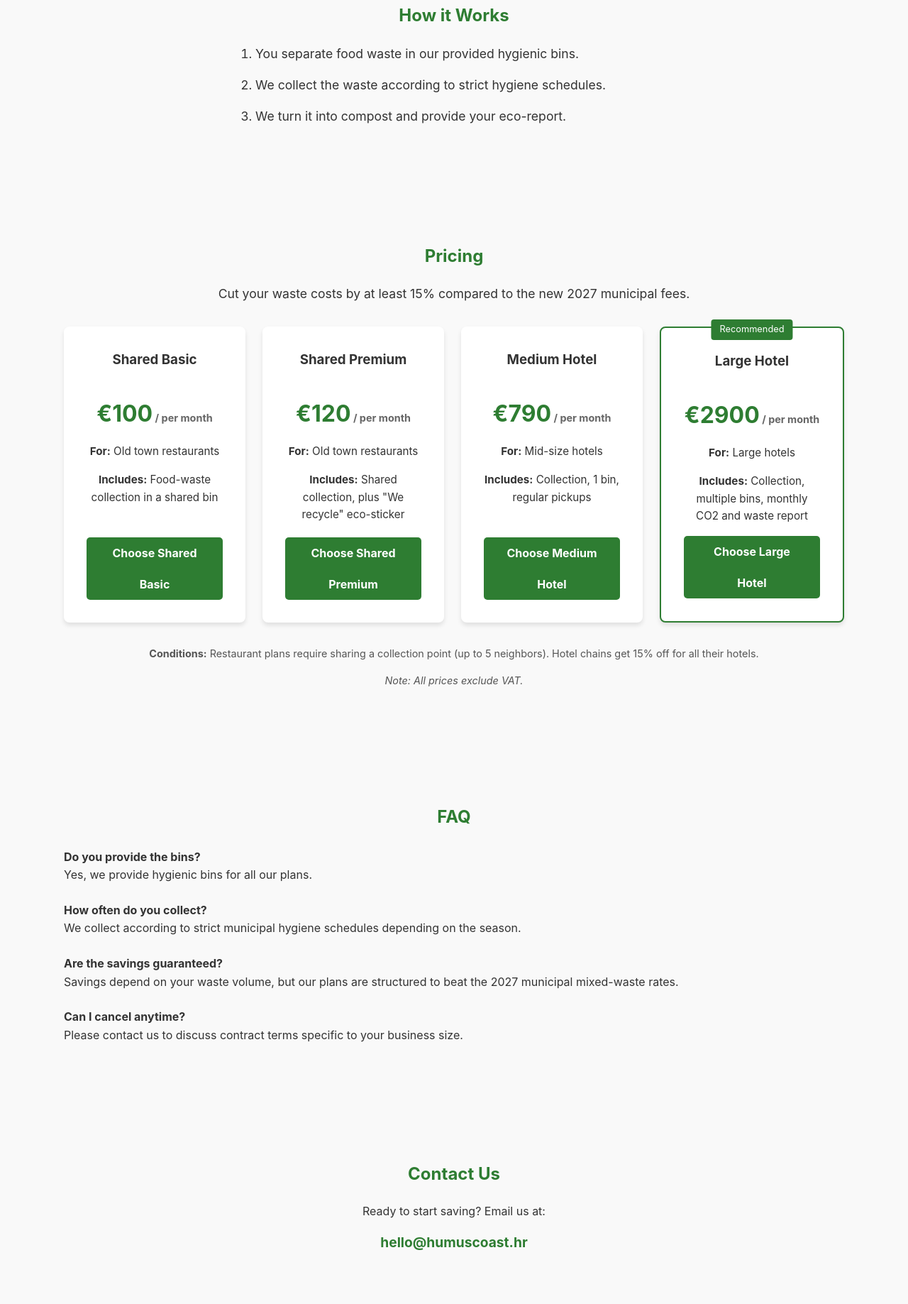
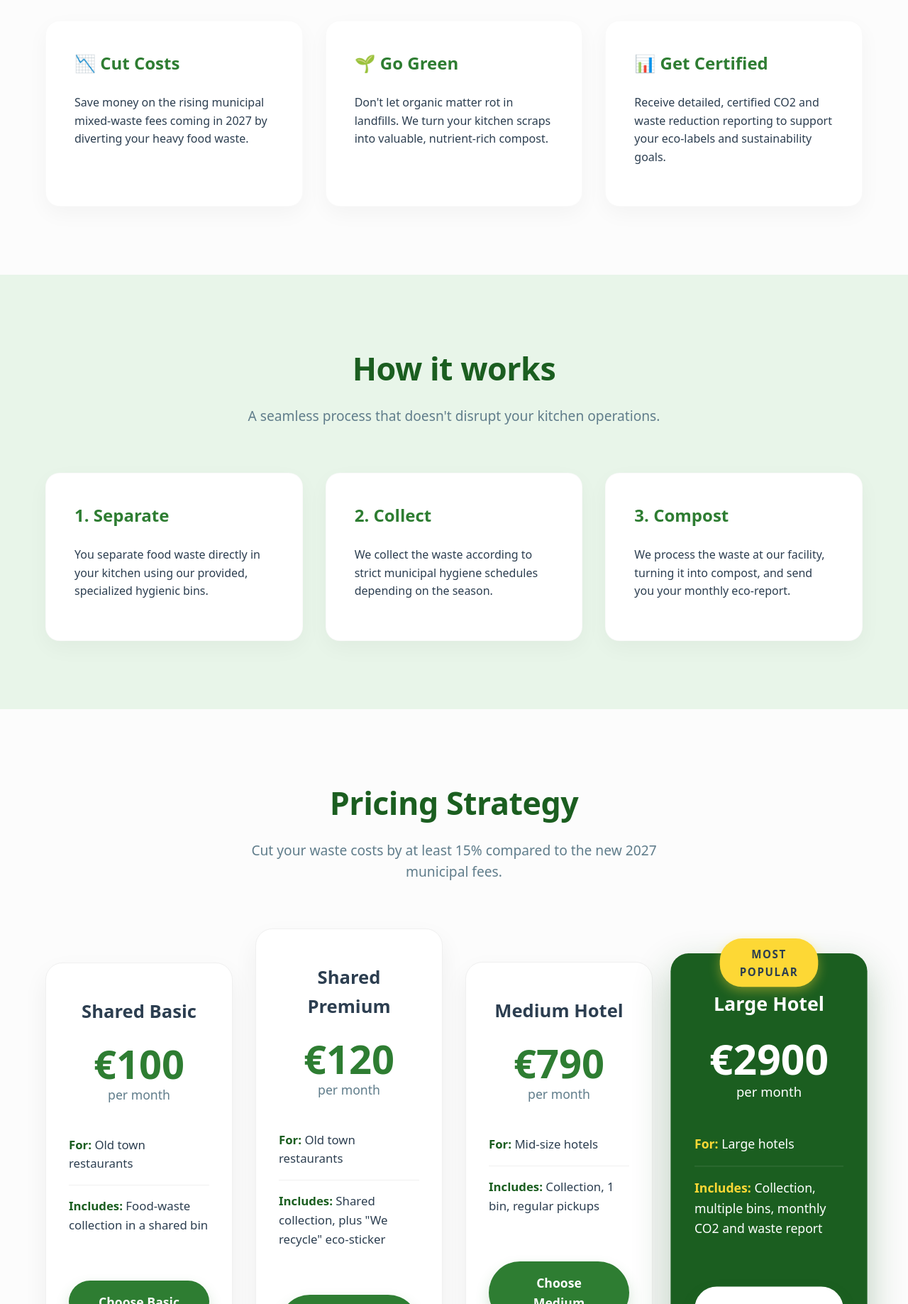
Before and after one commit to MarvinWolfN/pricing-project, a plain HTML site: page index.html in a window 1280 px wide. Shown: the part 963-2800 px from the top of the page at 71% size. Drawn offline with Linux system fonts and the light colour scheme.

Commit message:
Refactor styles and update content in index.html
Refactor CSS variables and improve layout styles for better responsiveness and aesthetics. Update content for clarity and conciseness.

```diff
--- a/index.html
+++ b/index.html
@@ -6,174 +6,167 @@
     <title>Humus Coast - Food Waste Collection</title>
     <style>
         :root {
-            --brand-color: #2E7D32;
-            --brand-color-dark: #1B5E20;
-            --text-color: #333;
-            --bg-color: #f9f9f9;
+            --brand-main: #2E7D32;
+            --brand-dark: #1B5E20;
+            --brand-light: #e8f5e9;
+            --brand-accent: #fdd835;
+            --text-dark: #2c3e50;
+            --text-light: #607d8b;
+            --bg-offwhite: #fcfcfc;
         }
+
         body {
-            font-family: -apple-system, BlinkMacSystemFont, 'Segoe UI', Roboto, Helvetica, Arial, sans-serif;
-            line-height: 1.6;
-            color: var(--text-color);
-            background-color: var(--bg-color);
+            font-family: system-ui, -apple-system, BlinkMacSystemFont, 'Segoe UI', Roboto, Helvetica, Arial, sans-serif;
             margin: 0;
             padding: 0;
+            color: var(--text-dark);
+            background-color: var(--bg-offwhite);
+            line-height: 1.6;
         }
+
+        /* Modern Sticky Header */
         header {
-            background: white;
-            padding: 1rem 2rem;
-            box-shadow: 0 2px 4px rgba(0,0,0,0.1);
             position: sticky;
             top: 0;
-            z-index: 100;
+            z-index: 1000;
+            background: rgba(255, 255, 255, 0.95);
+            backdrop-filter: blur(10px);
             display: flex;
             justify-content: space-between;
             align-items: center;
+            padding: 1.2rem 5%;
+            box-shadow: 0 4px 20px rgba(0,0,0,0.05);
         }
-        .logo {
-            font-size: 1.5rem;
-            font-weight: bold;
-            color: var(--brand-color);
+        .logo { font-size: 1.8rem; font-weight: 900; color: var(--brand-main); letter-spacing: -0.5px; }
+        nav a { text-decoration: none; color: var(--text-dark); margin-left: 2rem; font-weight: 600; transition: color 0.3s; }
+        nav a:hover { color: var(--brand-main); }
+
+        /* Powerful Hero Section */
+        .hero {
+            background: linear-gradient(135deg, var(--brand-dark) 0%, var(--brand-main) 100%);
+            color: white;
+            text-align: center;
+            padding: 10rem 2rem 8rem 2rem;
+            position: relative;
+            overflow: hidden;
         }
-        nav a {
-            margin-left: 1rem;
-            text-decoration: none;
-            color: var(--text-color);
-            font-weight: 500;
+        .hero::after {
+            content: ''; position: absolute; bottom: -50px; left: -10%; width: 120%; height: 100px;
+            background: var(--bg-offwhite);
+            transform: rotate(-3deg);
         }
-        section {
-            padding: 4rem 2rem;
-            max-width: 1100px;
-            margin: 0 auto;
-        }
-        h1, h2 {
-            color: var(--brand-color);
-            text-align: center;
-        }
-        .hero {
-            text-align: center;
-            padding: 6rem 2rem;
-        }
-        .hero h1 {
-            font-size: 2.5rem;
-            margin-bottom: 1rem;
-        }
-        .hero p {
-            font-size: 1.2rem;
-            max-width: 800px;
-            margin: 0 auto 2rem;
-        }
+        .hero h1 { font-size: 4rem; font-weight: 900; margin: 0 0 1.5rem 0; line-height: 1.1; letter-spacing: -1px; }
+        .hero p { font-size: 1.4rem; max-width: 700px; margin: 0 auto 3rem auto; opacity: 0.9; }
+
+        /* Buttons */
         .btn {
             display: inline-block;
-            background-color: var(--brand-color);
+            padding: 1rem 2.5rem;
+            border-radius: 50px;
+            text-decoration: none;
+            font-weight: 700;
+            font-size: 1.1rem;
+            transition: all 0.3s cubic-bezier(0.25, 0.8, 0.25, 1);
+            background: var(--brand-main);
             color: white;
-            padding: 0.75rem 1.5rem;
-            text-decoration: none;
-            border-radius: 5px;
-            font-weight: bold;
-            min-height: 44px;
-            line-height: 44px;
-            padding: 0 1.5rem;
+            box-shadow: 0 10px 20px rgba(46,125,50,0.2);
+            border: none;
+            cursor: pointer;
         }
-        .btn:hover {
-            background-color: var(--brand-color-dark);
+        .hero .btn { background: white; color: var(--brand-dark); }
+        .hero .btn:hover { background: var(--brand-accent); transform: translateY(-5px); box-shadow: 0 15px 25px rgba(0,0,0,0.2); }
+        .btn:hover { background: var(--brand-dark); transform: translateY(-3px); box-shadow: 0 10px 25px rgba(46,125,50,0.3); }
+
+        /* Section Layouts */
+        .section-container { padding: 6rem 5%; max-width: 1200px; margin: 0 auto; }
+        .section-header { text-align: center; margin-bottom: 4rem; }
+        .section-header h2 { font-size: 2.8rem; color: var(--brand-dark); margin: 0 0 1rem 0; letter-spacing: -0.5px; }
+        .section-header p { font-size: 1.2rem; color: var(--text-light); max-width: 600px; margin: 0 auto; }
+
+        /* Grids for Features */
+        .grid-3 { display: grid; grid-template-columns: repeat(auto-fit, minmax(300px, 1fr)); gap: 2rem; }
+        .feature-card {
+            background: white;
+            padding: 2.5rem;
+            border-radius: 20px;
+            box-shadow: 0 10px 30px rgba(0,0,0,0.04);
+            border: 1px solid rgba(0,0,0,0.02);
+            transition: transform 0.3s;
         }
-        .benefits ul, .how-it-works ol {
-            max-width: 600px;
-            margin: 0 auto;
-            font-size: 1.1rem;
-        }
-        .benefits li, .how-it-works li {
-            margin-bottom: 1rem;
-        }
-        .pricing-cards {
-            display: flex;
-            justify-content: space-between;
-            gap: 1.5rem;
-            margin-top: 2rem;
-        }
+        .feature-card:hover { transform: translateY(-10px); }
+        .feature-card h3 { color: var(--brand-main); font-size: 1.5rem; margin-top: 0; }
+
+        /* Breaking the white background */
+        .bg-tint { background-color: var(--brand-light); }
+
+        /* Awesome Pricing Cards */
+        .pricing-grid { display: grid; grid-template-columns: repeat(auto-fit, minmax(260px, 1fr)); gap: 2rem; align-items: center; }
         .card {
             background: white;
-            padding: 2rem;
-            border-radius: 8px;
-            box-shadow: 0 4px 6px rgba(0,0,0,0.1);
-            flex: 1;
+            border-radius: 24px;
+            padding: 3rem 2rem;
             text-align: center;
+            box-shadow: 0 15px 35px rgba(0,0,0,0.06);
+            position: relative;
             display: flex;
             flex-direction: column;
+            border: 1px solid #f0f0f0;
+            transition: all 0.4s ease;
         }
-        .card h3 {
-            margin-top: 0;
-            color: var(--text-color);
+        .card:hover { transform: translateY(-15px); border-color: var(--brand-main); box-shadow: 0 20px 40px rgba(46,125,50,0.15); }
+        .card h3 { font-size: 1.6rem; margin: 0 0 0.5rem 0; color: var(--text-dark); }
+        .price { font-size: 3.5rem; font-weight: 900; color: var(--brand-main); margin: 1rem 0 2rem 0; line-height: 1; }
+        .price .unit { font-size: 1.1rem; font-weight: 500; color: var(--text-light); display: block; margin-top: 0.5rem; }
+        .details { text-align: left; margin-bottom: 3rem; flex-grow: 1; }
+        .details div { padding: 1rem 0; border-bottom: 1px solid #f0f0f0; font-size: 1.05rem; }
+        .details div strong { color: var(--brand-dark); }
+        .details div:last-child { border-bottom: none; }
+
+        /* Recommended Card Highlight */
+        .card.recommended {
+            background: var(--brand-dark);
+            color: white;
+            transform: scale(1.05);
+            border: none;
+            box-shadow: 0 20px 50px rgba(27,94,32,0.3);
+            z-index: 2;
         }
-        .card.recommended {
-            border: 2px solid var(--brand-color);
-            position: relative;
+        .card.recommended:hover { transform: scale(1.05) translateY(-10px); }
+        .card.recommended h3, .card.recommended .price, .card.recommended .unit, .card.recommended .details div { color: white; border-color: rgba(255,255,255,0.1); }
+        .card.recommended .details div strong { color: var(--brand-accent); }
+        .badge {
+            background: var(--brand-accent); color: var(--text-dark); font-size: 0.9rem;
+            font-weight: 800; text-transform: uppercase; letter-spacing: 1.5px;
+            padding: 0.6rem 1.5rem; border-radius: 30px; position: absolute;
+            top: -20px; left: 50%; transform: translateX(-50%);
+            box-shadow: 0 5px 15px rgba(253,216,53,0.4);
         }
-        .card.recommended::before {
-            content: 'Recommended';
-            background: var(--brand-color);
-            color: white;
-            padding: 0.25rem 0.75rem;
-            border-radius: 4px;
-            font-size: 0.8rem;
-            position: absolute;
-            top: -12px;
-            left: 50%;
-            transform: translateX(-50%);
-        }
-        .price {
-            font-size: 2rem;
-            font-weight: bold;
-            color: var(--brand-color);
-            margin: 1rem 0;
-        }
-        .unit {
-            font-size: 0.9rem;
-            color: #666;
-        }
-        .target, .includes {
-            font-size: 0.95rem;
-            margin-bottom: 1rem;
-        }
-        .card .btn {
-            margin-top: auto;
-        }
-        .conditions {
-            text-align: center;
-            font-size: 0.9rem;
-            margin-top: 2rem;
-            color: #555;
-        }
-        .faq dt {
-            font-weight: bold;
-            margin-top: 1.5rem;
-        }
-        .faq dd {
-            margin-left: 0;
-            margin-bottom: 1rem;
-        }
-        .contact {
-            text-align: center;
-        }
-        footer {
-            text-align: center;
-            padding: 2rem;
-            background: #eee;
-            font-size: 0.9rem;
-            margin-top: 4rem;
-        }
-        @media (max-width: 768px) {
-            .pricing-cards {
-                flex-direction: column;
-            }
-            nav a {
-                display: block;
-                margin: 0.5rem 0;
-            }
-            header {
-                flex-direction: column;
-            }
+        .card.recommended .btn { background: white; color: var(--brand-dark); }
+        .card.recommended .btn:hover { background: var(--brand-light); }
+
+        .conditions-box { text-align: center; margin-top: 5rem; padding: 2.5rem; background: white; border-radius: 16px; font-size: 1rem; box-shadow: 0 5px 15px rgba(0,0,0,0.03); border: 1px solid #eee; }
+
+        /* FAQ */
+        .faq-grid { max-width: 800px; margin: 0 auto; }
+        .faq-item { background: white; border-radius: 16px; padding: 2rem; margin-bottom: 1.5rem; box-shadow: 0 5px 15px rgba(0,0,0,0.03); border: 1px solid #eee;}
+        .faq-item dt { font-weight: 800; font-size: 1.3rem; color: var(--brand-dark); margin-bottom: 0.8rem; }
+        .faq-item dd { margin: 0; color: var(--text-light); font-size: 1.1rem; line-height: 1.7; }
+
+        /* Big CTA Footer */
+        .cta-footer { background: var(--brand-main); margin-top: 6rem; padding: 6rem 2rem 2rem 2rem; text-align: center; color: white; border-top-left-radius: 60px; border-top-right-radius: 60px; }
+        .cta-footer h2 { font-size: 3rem; margin-bottom: 1rem; }
+        .cta-footer p { font-size: 1.4rem; opacity: 0.9; margin-bottom: 2rem; }
+        .cta-footer a { color: var(--brand-accent); font-size: 2rem; font-weight: 900; text-decoration: none; border-bottom: 3px solid var(--brand-accent); padding-bottom: 5px; transition: opacity 0.3s; display: inline-block; margin-bottom: 4rem; }
+        .cta-footer a:hover { opacity: 0.8; }
+        .legal { border-top: 1px solid rgba(255,255,255,0.2); padding-top: 2rem; font-size: 0.9rem; opacity: 0.7; }
+
+        @media (max-width: 900px) {
+            .hero h1 { font-size: 2.8rem; }
+            .card.recommended { transform: none; margin-top: 2rem; }
+            .card.recommended:hover { transform: translateY(-10px); }
+            header { flex-direction: column; padding: 1rem; }
+            nav a { margin: 0 0.8rem; }
+            .pricing-grid { grid-template-columns: 1fr; }
         }
     </style>
 </head>
@@ -186,103 +179,141 @@
         <a href="#how">How it works</a>
         <a href="#pricing">Pricing</a>
         <a href="#faq">FAQ</a>
-        <a href="#contact">Contact</a>
     </nav>
 </header>
 
 <section id="hero" class="hero">
     <h1>Turn Your Food Waste into Value</h1>
-    <p>We collect separated food waste from your hospitality business and turn it into high-quality compost. By diverting food waste from standard municipal bins, you save significantly on rising waste fees.</p>
-    <a href="#pricing" class="btn">See Our Plans</a>
+    <p>We collect separated food waste from your hospitality business and turn it into high-quality compost. Save significantly on rising waste fees.</p>
+    <a href="#pricing" class="btn">View Our Plans</a>
 </section>
 
-<section id="benefits" class="benefits">
-    <h2>Main Benefits</h2>
-    <ul>
-        <li>Save money on rising municipal mixed-waste fees.</li>
-        <li>Turn your food waste into valuable compost.</li>
-        <li>Get certified CO2 reporting for your eco-labels.</li>
-    </ul>
+<section id="benefits" class="section-container">
+    <div class="section-header">
+        <h2>Why choose us?</h2>
+        <p>Smart waste management designed specifically for hotels and restaurants in Split.</p>
+    </div>
+    <div class="grid-3">
+        <div class="feature-card">
+            <h3>📉 Cut Costs</h3>
+            <p>Save money on the rising municipal mixed-waste fees coming in 2027 by diverting your heavy food waste.</p>
+        </div>
+        <div class="feature-card">
+            <h3>🌱 Go Green</h3>
+            <p>Don't let organic matter rot in landfills. We turn your kitchen scraps into valuable, nutrient-rich compost.</p>
+        </div>
+        <div class="feature-card">
+            <h3>📊 Get Certified</h3>
+            <p>Receive detailed, certified CO2 and waste reduction reporting to support your eco-labels and sustainability goals.</p>
+        </div>
+    </div>
 </section>
 
-<section id="how" class="how-it-works">
-    <h2>How it Works</h2>
-    <ol>
-        <li>You separate food waste in our provided hygienic bins.</li>
-        <li>We collect the waste according to strict hygiene schedules.</li>
-        <li>We turn it into compost and provide your eco-report.</li>
-    </ol>
-</section>
+<div class="bg-tint">
+    <section id="how" class="section-container">
+        <div class="section-header">
+            <h2>How it works</h2>
+            <p>A seamless process that doesn't disrupt your kitchen operations.</p>
+        </div>
+        <div class="grid-3">
+            <div class="feature-card">
+                <h3>1. Separate</h3>
+                <p>You separate food waste directly in your kitchen using our provided, specialized hygienic bins.</p>
+            </div>
+            <div class="feature-card">
+                <h3>2. Collect</h3>
+                <p>We collect the waste according to strict municipal hygiene schedules depending on the season.</p>
+            </div>
+            <div class="feature-card">
+                <h3>3. Compost</h3>
+                <p>We process the waste at our facility, turning it into compost, and send you your monthly eco-report.</p>
+            </div>
+        </div>
+    </section>
+</div>
 
-<section id="pricing">
-    <h2>Pricing</h2>
-    <p style="text-align: center; font-size: 1.1rem; margin-bottom: 2rem;">Cut your waste costs by at least 15% compared to the new 2027 municipal fees.</p>
+<section id="pricing" class="section-container">
+    <div class="section-header">
+        <h2>Pricing Strategy</h2>
+        <p>Cut your waste costs by at least 15% compared to the new 2027 municipal fees.</p>
+    </div>
 
-    <div class="pricing-cards">
+    <div class="pricing-grid">
         <div class="card">
             <h3>Shared Basic</h3>
-            <div class="price">€100<span class="unit"> / per month</span></div>
-            <div class="target"><strong>For:</strong> Old town restaurants</div>
-            <div class="includes"><strong>Includes:</strong> Food-waste collection in a shared bin</div>
-            <a href="#contact" class="btn">Choose Shared Basic</a>
+            <div class="price">€100<span class="unit">per month</span></div>
+            <div class="details">
+                <div><strong>For:</strong> Old town restaurants</div>
+                <div><strong>Includes:</strong> Food-waste collection in a shared bin</div>
+            </div>
+            <a href="mailto:hello@humuscoast.hr" class="btn">Choose Basic</a>
         </div>
 
         <div class="card">
             <h3>Shared Premium</h3>
-            <div class="price">€120<span class="unit"> / per month</span></div>
-            <div class="target"><strong>For:</strong> Old town restaurants</div>
-            <div class="includes"><strong>Includes:</strong> Shared collection, plus "We recycle" eco-sticker</div>
-            <a href="#contact" class="btn">Choose Shared Premium</a>
+            <div class="price">€120<span class="unit">per month</span></div>
+            <div class="details">
+                <div><strong>For:</strong> Old town restaurants</div>
+                <div><strong>Includes:</strong> Shared collection, plus "We recycle" eco-sticker</div>
+            </div>
+            <a href="mailto:hello@humuscoast.hr" class="btn">Choose Premium</a>
         </div>
 
         <div class="card">
             <h3>Medium Hotel</h3>
-            <div class="price">€790<span class="unit"> / per month</span></div>
-            <div class="target"><strong>For:</strong> Mid-size hotels</div>
-            <div class="includes"><strong>Includes:</strong> Collection, 1 bin, regular pickups</div>
-            <a href="#contact" class="btn">Choose Medium Hotel</a>
+            <div class="price">€790<span class="unit">per month</span></div>
+            <div class="details">
+                <div><strong>For:</strong> Mid-size hotels</div>
+                <div><strong>Includes:</strong> Collection, 1 bin, regular pickups</div>
+            </div>
+            <a href="mailto:hello@humuscoast.hr" class="btn">Choose Medium</a>
         </div>
 
         <div class="card recommended">
+            <div class="badge">Most Popular</div>
             <h3>Large Hotel</h3>
-            <div class="price">€2900<span class="unit"> / per month</span></div>
-            <div class="target"><strong>For:</strong> Large hotels</div>
-            <div class="includes"><strong>Includes:</strong> Collection, multiple bins, monthly CO2 and waste report</div>
-            <a href="#contact" class="btn">Choose Large Hotel</a>
+            <div class="price">€2900<span class="unit">per month</span></div>
+            <div class="details">
+                <div><strong>For:</strong> Large hotels</div>
+                <div><strong>Includes:</strong> Collection, multiple bins, monthly CO2 and waste report</div>
+            </div>
+            <a href="mailto:hello@humuscoast.hr" class="btn">Choose Large</a>
         </div>
     </div>
 
-    <div class="conditions">
+    <div class="conditions-box">
         <p><strong>Conditions:</strong> Restaurant plans require sharing a collection point (up to 5 neighbors). Hotel chains get 15% off for all their hotels.</p>
-        <p><em>Note: All prices exclude VAT.</em></p>
+        <p style="color: #888; font-size: 0.9rem; margin-top: 1rem;"><em>Note: All prices exclude VAT.</em></p>
     </div>
 </section>
 
-<section id="faq" class="faq">
-    <h2>FAQ</h2>
-    <dl>
-        <dt>Do you provide the bins?</dt>
-        <dd>Yes, we provide hygienic bins for all our plans.</dd>
-
-        <dt>How often do you collect?</dt>
-        <dd>We collect according to strict municipal hygiene schedules depending on the season.</dd>
-
-        <dt>Are the savings guaranteed?</dt>
-        <dd>Savings depend on your waste volume, but our plans are structured to beat the 2027 municipal mixed-waste rates.</dd>
-
-        <dt>Can I cancel anytime?</dt>
-        <dd>Please contact us to discuss contract terms specific to your business size.</dd>
-    </dl>
+<section id="faq" class="section-container" style="padding-top: 0;">
+    <div class="section-header">
+        <h2>Frequently Asked Questions</h2>
+    </div>
+    <div class="faq-grid">
+        <div class="faq-item">
+            <dt>Do you provide the bins?</dt>
+            <dd>Yes, we provide specialized hygienic bins for all our plans, tailored to your volume.</dd>
+        </div>
+        <div class="faq-item">
+            <dt>How often do you collect?</dt>
+            <dd>We collect according to strict municipal hygiene schedules, which vary depending on the summer/winter season.</dd>
+        </div>
+        <div class="faq-item">
+            <dt>Are the savings guaranteed?</dt>
+            <dd>Savings depend on your exact waste volume, but our pricing strategy is mathematically structured to beat the upcoming 2027 municipal mixed-waste rates by at least 15%.</dd>
+        </div>
+    </div>
 </section>
 
-<section id="contact" class="contact">
-    <h2>Contact Us</h2>
-    <p>Ready to start saving? Email us at:</p>
-    <p><a href="mailto:hello@humuscoast.hr" style="font-weight: bold; color: var(--brand-color); text-decoration: none; font-size: 1.2rem;">hello@humuscoast.hr</a></p>
-</section>
-
-<footer>
-    <p>© 2026 Humus Coast student project, fictitious company</p>
+<footer class="cta-footer">
+    <h2>Ready to start saving?</h2>
+    <p>Contact our team to get a customized calculation for your business.</p>
+    <a href="mailto:hello@humuscoast.hr">hello@humuscoast.hr</a>
+    <div class="legal">
+        <p>© 2026 Humus Coast student project, fictitious company. Created for ZSEM.</p>
+    </div>
 </footer>
 
 </body>
```
